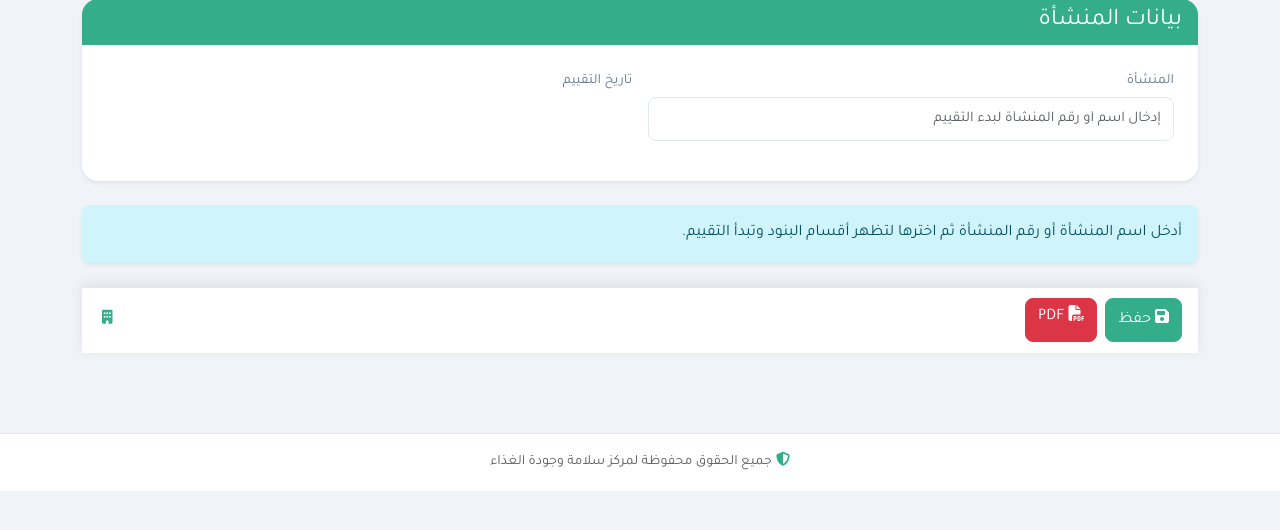
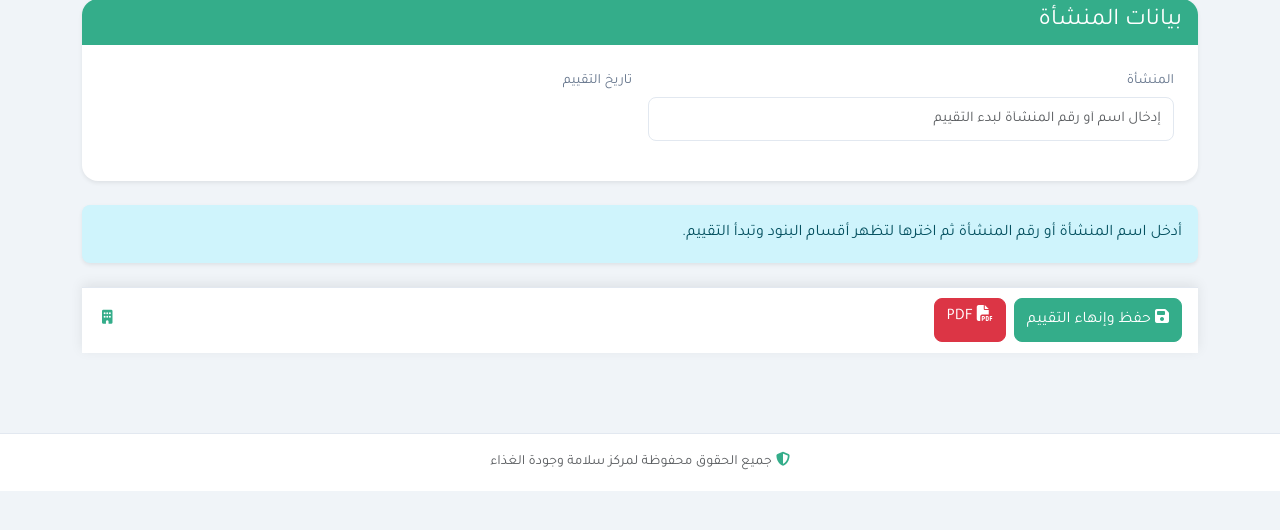
Before and after one commit to majidalaamri85-cmd/final-food-safety, a Django app: template inspections/templates/inspections/evaluation_update.html in a window 1280 px wide. Shown: the part 135-665 px from the top of the page. Run offline with Django 5.2, Linux system fonts and the light colour scheme; the template is opened without the code that fills it, so the values that code supplies are empty.

Commit message:
تعديل زر حفظ التقييم ليصبح حفظ وإنهاء التقييم في نفس الوقت

```diff
--- a/inspections/templates/inspections/evaluation_update.html
+++ b/inspections/templates/inspections/evaluation_update.html
@@ -329,7 +329,7 @@
 <!-- شريط الحفظ الثابت في الأسفل -->
 <div class="eval-save-bar d-flex gap-2 align-items-center">
   <button type="submit" form="evaluationForm" class="btn btn-success">
-    <i class="fa-solid fa-floppy-disk me-1"></i>حفظ
+    <i class="fa-solid fa-floppy-disk me-1"></i>حفظ وإنهاء التقييم
   </button>
   <a href="{% url 'evaluation_pdf' evaluation.pk %}" class="btn btn-danger" target="_blank">
     <i class="fa-solid fa-file-pdf me-1"></i>PDF
```
